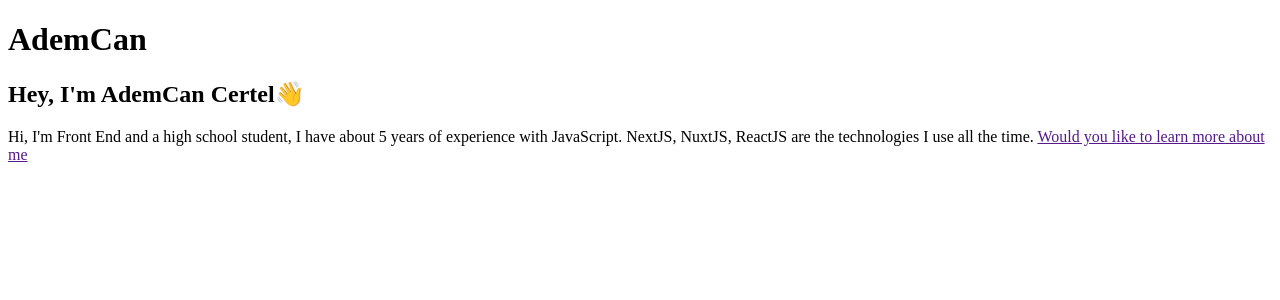
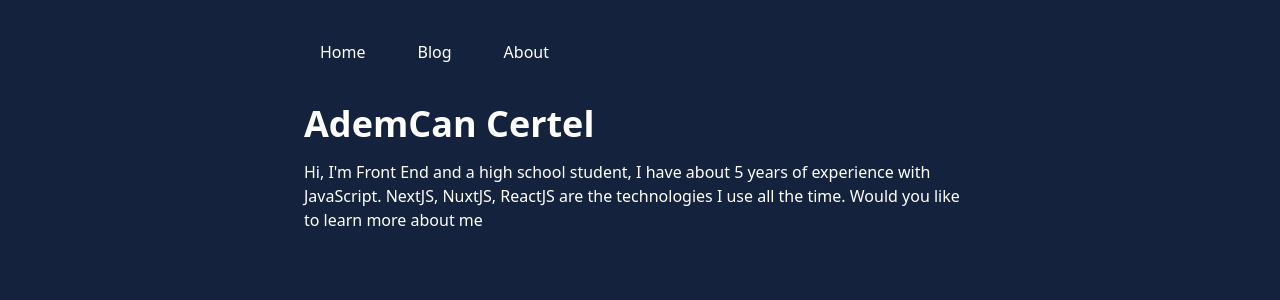
Before and after one commit to AdemCanCertel-zz/website, a Next.js app: page / in a window 1280 px wide. Shown: the top 300 px of the page. Built offline with nearby package versions, Linux system fonts and the light colour scheme.

Commit message:
update ✨

```diff
--- /dev/null
+++ b/src/assets/css/global.css
@@ -0,0 +1,9 @@
+@tailwind base;
+@tailwind components;
+@tailwind utilities;
+
+@layer components {
+    .header-container {
+        @apply max-w-2xl mx-auto
+    }
+}
--- /dev/null
+++ b/src/assets/css/main.css
@@ -0,0 +1,6 @@
+body {
+    padding: 0;
+    margin: 0;
+    background-color: #14223D;
+    color: white;
+}
--- /dev/null
+++ b/src/components/Header/Header.jsx
@@ -0,0 +1,19 @@
+import Link from 'next/link'
+
+export default function Header() {
+    return (
+        <header className="header-container py-10">
+            <nav className="space-x-5">
+                <Link href="/">
+                    <a className="hover:bg-gray-400 p-4	px-4 py-4 rounded-lg">Home</a>
+                </Link>
+                <Link href="/blog">
+                    <a className="hover:bg-gray-400 p-4	px-4 py-4 rounded-lg">Blog</a>
+                </Link>
+                <Link href="/about">
+                    <a className="hover:bg-gray-400 p-4	px-4 py-4 rounded-lg">About</a>
+                </Link>
+            </nav>
+        </header>
+    )
+}
--- a/src/pages/_app.jsx
+++ b/src/pages/_app.jsx
@@ -1,6 +1,14 @@
-import 'tailwindcss/tailwind.css'
+import '../assets/css/global.css'
+import css from '../assets/css/main.css'
+import Header from '../components/Header/Header'
 
-function myApp({ Component, pageProps }) {
-    return <Component {...pageProps} />
+export default function myApp({ Component, pageProps }) {
+    return (
+    <div>
+        <Header/>
+        <min>
+    <Component {...pageProps} />
+        </min>
+    </div>
+    )
 }
-export default myApp
--- /dev/null
+++ b/src/pages/blog.jsx
@@ -0,0 +1,7 @@
+export default function BlogPage() {
+    return (
+        <div className="max-w-2xl mx-auto">
+
+        </div>
+    )
+}
--- a/src/pages/index.jsx
+++ b/src/pages/index.jsx
@@ -1,24 +1,16 @@
 import Link from 'next/link';
 
-function HomePage() {
-    return <main>
-            <header>
-            <div className="flex items-center">
-                <Link href="/">
-                    <h1 className="font-semibold pl-3 mr-1 text-2xl inline-block">AdemCan</h1>
-                </Link>
+export default function HomePage() {
+    return  (
+        <div className="max-w-2xl mx-auto">
+            <div className="space-y-4">
+            <h1 className="text-4xl font-semibold"><Link href="/">AdemCan Certel</Link></h1>
+            <p className="mt-5">
+                Hi, I'm Front End and a high school student,
+                I have about 5 years of experience with JavaScript.
+                NextJS, NuxtJS, ReactJS are the technologies I use all the time. <Link className="text-indigo-500" href="">Would you like to learn more about me</Link>
+            </p>
             </div>
-        </header>
-            <section>
-                <h1>
-                    Hey, I'm AdemCan Certel👋
-                </h1>
-                <p className="prose">
-                    Hi, I'm Front End and a high school student,
-                    I have about 5 years of experience with JavaScript.
-                    NextJS, NuxtJS, ReactJS are the technologies I use all the time. <Link className="text-indigo-500" href="">Would you like to learn more about me</Link>
-                </p>
-            </section>
-        </main>
+        </div>
+    )
 }
-export default HomePage
```
